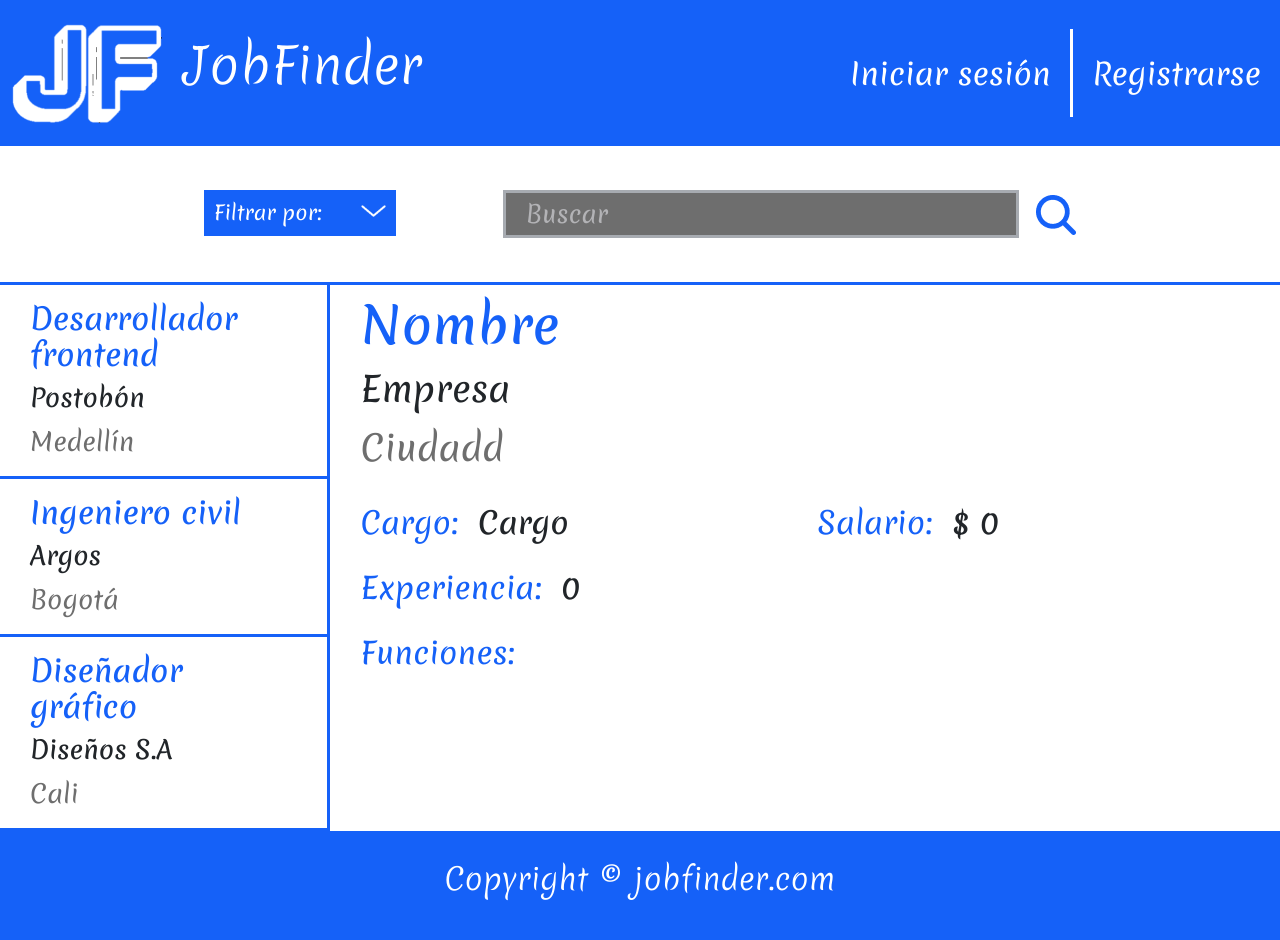
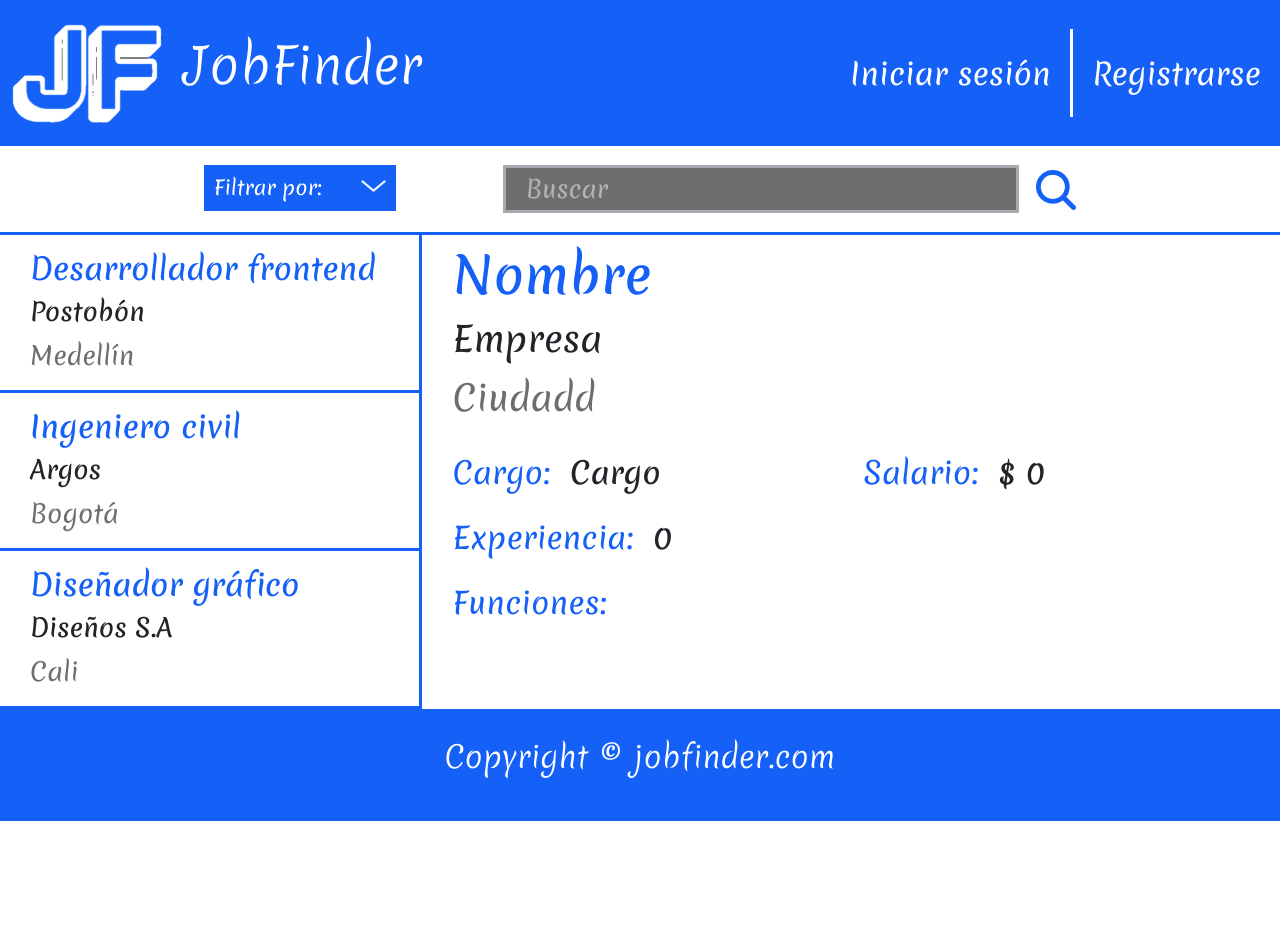
Before and after one commit to Sebastianlf270716/jobfinder-front, an Angular app: page /offer-search in a window 1280 px wide. Shown: the top 940 px of the page. After the commit the page ends 821 px from the top, so only its background shows below. Built offline with nearby package versions, Linux system fonts and the light colour scheme; a web font is replaced by a local one.

Commit message:
Actualización-offer-search

```diff
--- a/src/app/components/pages/offer-search/offer-search.component.scss
+++ b/src/app/components/pages/offer-search/offer-search.component.scss
@@ -52,7 +52,7 @@
 
 .searchBar{
     position: relative;
-    margin-block: 40px;
+    margin-block: 15px;
     margin-inline: auto;
     width: 70%;
 }
@@ -123,7 +123,7 @@ p, .listNombre{
 }
 
 .dvListaOfertas{
-    width: 35%;
+    width: 50%;
     padding-bottom: 0px;
 }
 
```
